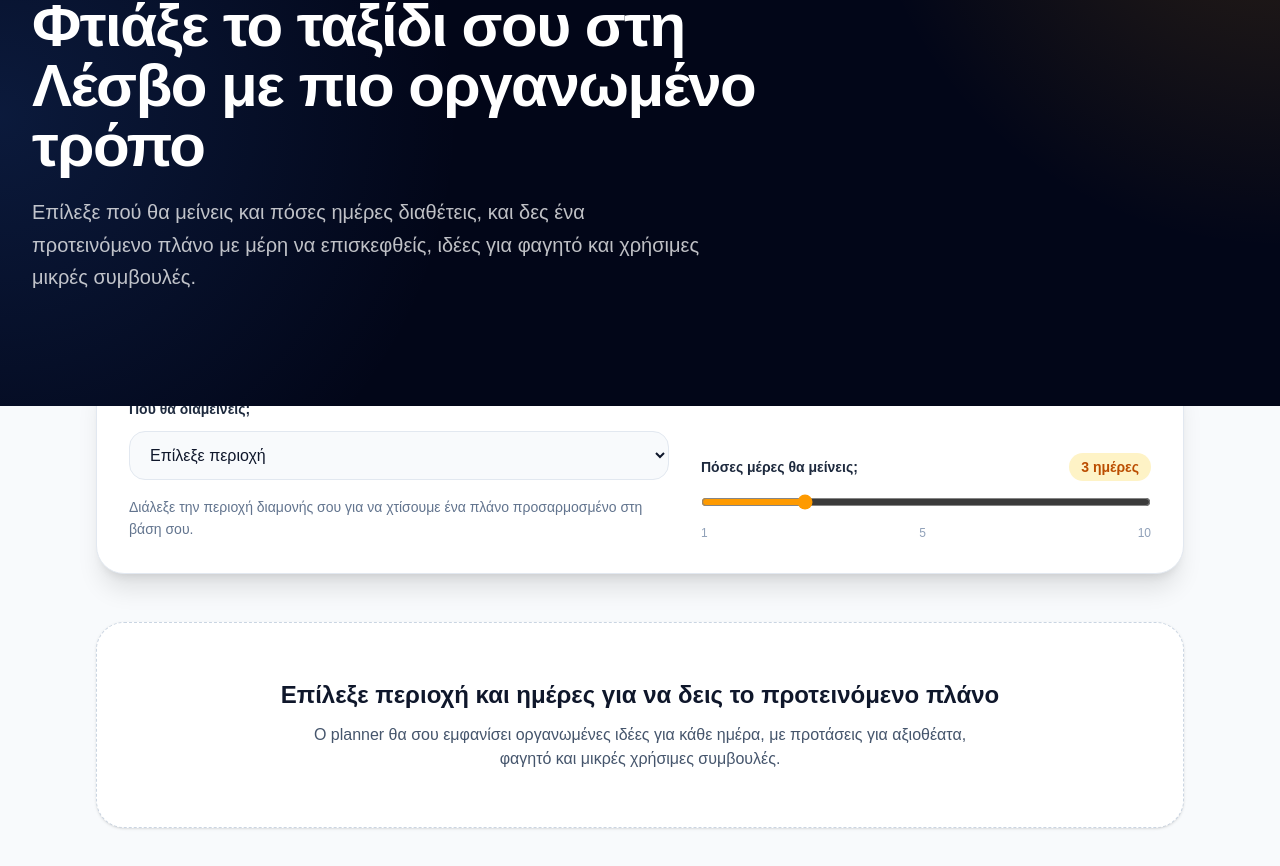
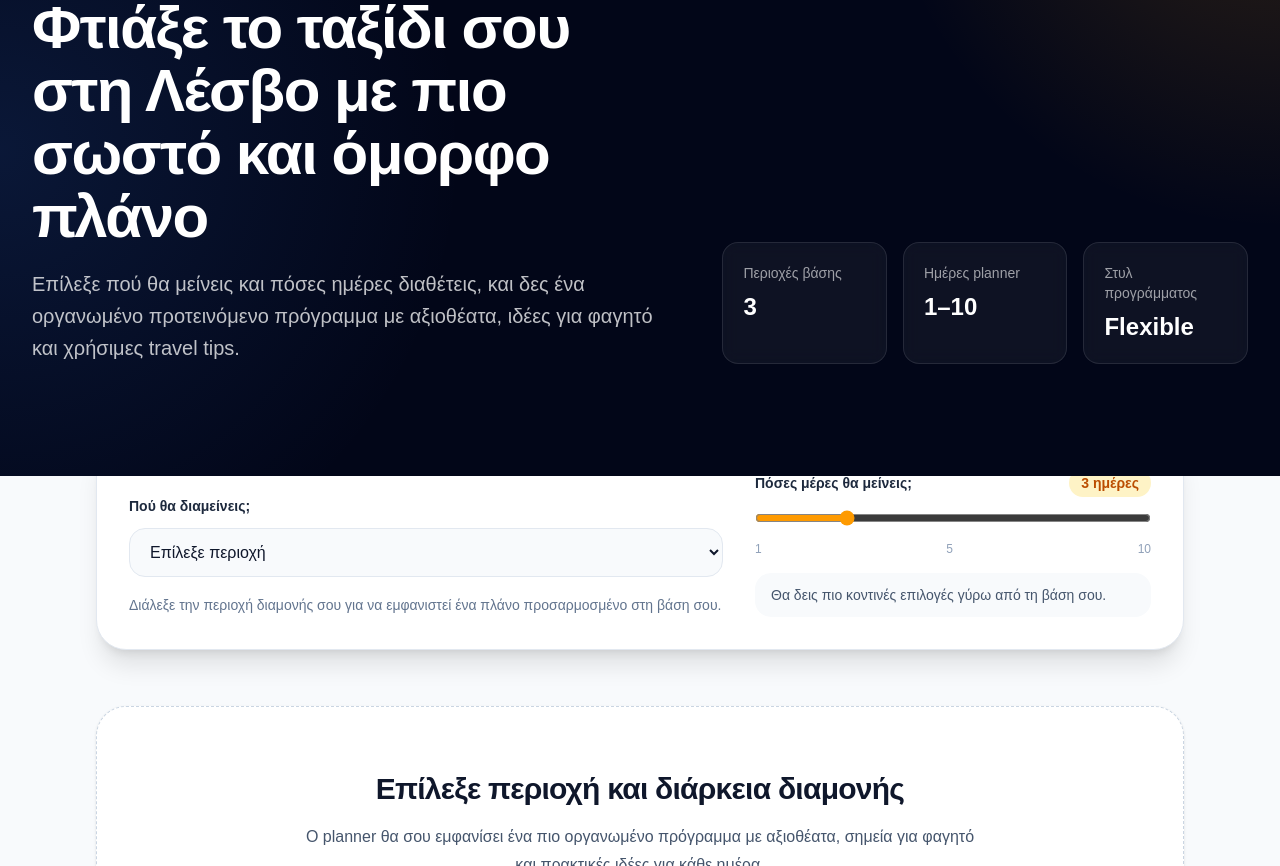
Before and after one commit to amamouridis06/lesvos-travel-guide, a Next.js app: page /planner in a window 1280 px wide. Shown: the part 254-1120 px from the top of the page. Built offline with nearby package versions, Linux system fonts and the light colour scheme.

Commit message:
Update page.tsx

```diff
--- a/app/planner/page.tsx
+++ b/app/planner/page.tsx
@@ -7,7 +7,7 @@ const itineraries = {
   molivos: {
     label: "Μόλυβος",
     description:
-      "Ιδανική βάση για βόλτες σε παραδοσιακά χωριά, παραλίες και βόρεια διαδρομή.",
+      "Ιδανική βάση για βόλτες σε παραδοσιακά χωριά, παραλίες και τη βόρεια πλευρά του νησιού.",
     nearby: [
       {
         place: "Μόλυβος",
@@ -62,7 +62,6 @@ const itineraries = {
       },
     ],
   },
-
   plomari: {
     label: "Πλωμάρι",
     description:
@@ -107,7 +106,6 @@ const itineraries = {
       },
     ],
   },
-
   mytilini: {
     label: "Μυτιλήνη",
     description:
@@ -156,6 +154,15 @@ const itineraries = {
 
 type LocationKey = keyof typeof itineraries;
 
+type DayPlan = {
+  day: number;
+  place: string;
+  area: string;
+  see: readonly string[];
+  eat: readonly string[];
+  tip: string;
+};
+
 function SectionTitle({
   eyebrow,
   title,
@@ -166,7 +173,7 @@ function SectionTitle({
   description?: string;
 }) {
   return (
-    <div className="max-w-2xl">
+    <div className="max-w-3xl">
       {eyebrow ? (
         <p className="mb-3 text-sm font-semibold uppercase tracking-[0.18em] text-amber-600">
           {eyebrow}
@@ -176,7 +183,7 @@ function SectionTitle({
         {title}
       </h2>
       {description ? (
-        <p className="mt-3 text-base leading-relaxed text-slate-600 md:text-lg">
+        <p className="mt-4 text-base leading-7 text-slate-600 md:text-lg">
           {description}
         </p>
       ) : null}
@@ -184,13 +191,26 @@ function SectionTitle({
   );
 }
 
+function BulletList({ items, dotColor }: { items: readonly string[]; dotColor: string }) {
+  return (
+    <ul className="space-y-3">
+      {items.map((item) => (
+        <li key={item} className="flex items-start gap-3 text-slate-700 leading-6">
+          <span className={`mt-2 h-2.5 w-2.5 shrink-0 rounded-full ${dotColor}`} />
+          <span>{item}</span>
+        </li>
+      ))}
+    </ul>
+  );
+}
+
 export default function PlannerPage() {
   const [location, setLocation] = useState<LocationKey | "">("");
-  const [days, setDays] = useState(3);
+  const [days, setDays] = useState<number>(3);
 
   const selectedLocation = location ? itineraries[location] : null;
 
-  const plan = useMemo(() => {
+  const plan = useMemo<DayPlan[]>(() => {
     if (!location) return [];
 
     const base = itineraries[location];
@@ -205,25 +225,42 @@ export default function PlannerPage() {
   return (
     <main className="min-h-screen bg-slate-50 text-slate-900">
       <section className="relative overflow-hidden bg-slate-950 text-white">
-        <div className="absolute inset-0 bg-[radial-gradient(circle_at_top_right,rgba(245,158,11,0.18),transparent_30%),radial-gradient(circle_at_left,rgba(59,130,246,0.16),transparent_35%)]" />
+        <div className="absolute inset-0 bg-[radial-gradient(circle_at_top_right,rgba(245,158,11,0.18),transparent_28%),radial-gradient(circle_at_left,rgba(59,130,246,0.14),transparent_35%)]" />
         <div className="relative mx-auto max-w-7xl px-6 py-20 md:px-8 md:py-28">
-          <div className="max-w-3xl">
-            <div className="inline-flex items-center rounded-full border border-white/15 bg-white/5 px-4 py-1.5 text-sm font-medium text-white/85 backdrop-blur">
-              Lesvos Travel Planner
+          <div className="grid gap-12 lg:grid-cols-[1.1fr_0.9fr] lg:items-end">
+            <div className="max-w-3xl">
+              <div className="inline-flex items-center rounded-full border border-white/15 bg-white/5 px-4 py-1.5 text-sm font-medium text-white/85 backdrop-blur">
+                Lesvos Travel Planner
+              </div>
+              <h1 className="mt-6 text-4xl font-bold tracking-tight md:text-6xl md:leading-[1.05]">
+                Φτιάξε το ταξίδι σου στη Λέσβο με πιο σωστό και όμορφο πλάνο
+              </h1>
+              <p className="mt-5 max-w-2xl text-base leading-7 text-white/75 md:text-xl md:leading-8">
+                Επίλεξε πού θα μείνεις και πόσες ημέρες διαθέτεις, και δες ένα οργανωμένο προτεινόμενο πρόγραμμα με αξιοθέατα, ιδέες για φαγητό και χρήσιμες travel tips.
+              </p>
             </div>
-            <h1 className="mt-6 text-4xl font-bold tracking-tight md:text-6xl">
-              Φτιάξε το ταξίδι σου στη Λέσβο με πιο οργανωμένο τρόπο
-            </h1>
-            <p className="mt-5 max-w-2xl text-base leading-relaxed text-white/75 md:text-xl">
-              Επίλεξε πού θα μείνεις και πόσες ημέρες διαθέτεις, και δες ένα προτεινόμενο πλάνο με μέρη να επισκεφθείς, ιδέες για φαγητό και χρήσιμες μικρές συμβουλές.
-            </p>
+
+            <div className="grid gap-4 sm:grid-cols-3 lg:grid-cols-1 xl:grid-cols-3">
+              <div className="rounded-2xl border border-white/10 bg-white/5 p-5 backdrop-blur">
+                <p className="text-sm text-white/60">Περιοχές βάσης</p>
+                <p className="mt-2 text-2xl font-bold">3</p>
+              </div>
+              <div className="rounded-2xl border border-white/10 bg-white/5 p-5 backdrop-blur">
+                <p className="text-sm text-white/60">Ημέρες planner</p>
+                <p className="mt-2 text-2xl font-bold">1–10</p>
+              </div>
+              <div className="rounded-2xl border border-white/10 bg-white/5 p-5 backdrop-blur">
+                <p className="text-sm text-white/60">Στυλ προγράμματος</p>
+                <p className="mt-2 text-2xl font-bold">Flexible</p>
+              </div>
+            </div>
           </div>
         </div>
       </section>
 
-      <section className="mx-auto -mt-10 max-w-6xl px-6 pb-12 md:px-8">
-        <div className="rounded-[28px] border border-slate-200 bg-white p-6 shadow-xl md:p-8">
-          <div className="grid gap-8 md:grid-cols-[1.2fr_1fr] md:items-end">
+      <section className="mx-auto -mt-10 max-w-6xl px-6 pb-14 md:px-8">
+        <div className="rounded-[30px] border border-slate-200 bg-white p-6 shadow-xl md:p-8">
+          <div className="grid gap-8 lg:grid-cols-[1.2fr_0.8fr] lg:items-end">
             <div>
               <label className="mb-3 block text-sm font-semibold text-slate-800">
                 Πού θα διαμείνεις;
@@ -240,13 +277,13 @@ export default function PlannerPage() {
               </select>
 
               {selectedLocation ? (
-                <p className="mt-4 text-sm leading-relaxed text-slate-600">
+                <div className="mt-4 rounded-2xl border border-amber-100 bg-amber-50/70 px-4 py-3 text-sm leading-6 text-slate-700">
                   <span className="font-semibold text-slate-900">{selectedLocation.label}:</span>{" "}
                   {selectedLocation.description}
-                </p>
+                </div>
               ) : (
-                <p className="mt-4 text-sm leading-relaxed text-slate-500">
-                  Διάλεξε την περιοχή διαμονής σου για να χτίσουμε ένα πλάνο προσαρμοσμένο στη βάση σου.
+                <p className="mt-4 text-sm leading-6 text-slate-500">
+                  Διάλεξε την περιοχή διαμονής σου για να εμφανιστεί ένα πλάνο προσαρμοσμένο στη βάση σου.
                 </p>
               )}
             </div>
@@ -273,6 +310,11 @@ export default function PlannerPage() {
                 <span>5</span>
                 <span>10</span>
               </div>
+              <div className="mt-4 rounded-2xl bg-slate-50 px-4 py-3 text-sm text-slate-600">
+                {days <= 3
+                  ? "Θα δεις πιο κοντινές επιλογές γύρω από τη βάση σου."
+                  : "Θα προστεθούν και πιο εκτεταμένες ημερήσιες εξορμήσεις."}
+              </div>
             </div>
           </div>
         </div>
@@ -280,16 +322,14 @@ export default function PlannerPage() {
 
       {location ? (
         <section className="mx-auto max-w-6xl px-6 pb-24 md:px-8">
-          <div className="mb-10 flex flex-col gap-4 md:flex-row md:items-end md:justify-between">
+          <div className="mb-10 flex flex-col gap-5 lg:flex-row lg:items-end lg:justify-between">
             <SectionTitle
               eyebrow="Suggested itinerary"
               title={`Προτεινόμενο πρόγραμμα για ${selectedLocation?.label}`}
-              description="Το πλάνο προσαρμόζεται στις ημέρες που έχεις διαθέσιμες και εστιάζει σε κοντινές ή πιο εκτεταμένες διαδρομές ανάλογα με τη διάρκεια της διαμονής σου."
+              description="Το πλάνο προσαρμόζεται στη διάρκεια της διαμονής σου και σου δίνει μια πιο καθαρή εικόνα για το πώς να οργανώσεις κάθε ημέρα σου στο νησί."
             />
-            <div className="rounded-2xl border border-slate-200 bg-white px-4 py-3 text-sm text-slate-600 shadow-sm">
-              {days <= 3
-                ? "Πρόγραμμα με έμφαση σε κοντινές αποστάσεις"
-                : "Πρόγραμμα με κοντινές και ημερήσιες εξορμήσεις"}
+            <div className="w-fit rounded-2xl border border-slate-200 bg-white px-4 py-3 text-sm text-slate-600 shadow-sm">
+              {plan.length} προτεινόμενες ημέρες
             </div>
           </div>
 
@@ -297,56 +337,42 @@ export default function PlannerPage() {
             {plan.map((day) => (
               <article
                 key={`${day.day}-${day.place}`}
-                className="overflow-hidden rounded-[28px] border border-slate-200 bg-white shadow-sm transition hover:shadow-md"
+                className="overflow-hidden rounded-[30px] border border-slate-200 bg-white shadow-sm transition duration-300 hover:-translate-y-0.5 hover:shadow-lg"
               >
-                <div className="border-b border-slate-100 bg-slate-50 px-6 py-4">
-                  <div className="flex flex-col gap-2 md:flex-row md:items-center md:justify-between">
+                <div className="border-b border-slate-100 bg-gradient-to-r from-slate-50 to-white px-6 py-5 md:px-7">
+                  <div className="flex flex-col gap-3 md:flex-row md:items-center md:justify-between">
                     <div>
                       <p className="text-sm font-semibold uppercase tracking-[0.14em] text-amber-600">
                         Ημέρα {day.day}
                       </p>
-                      <h3 className="mt-1 text-2xl font-bold tracking-tight text-slate-900">
+                      <h3 className="mt-1 text-2xl font-bold tracking-tight text-slate-900 md:text-[28px]">
                         {day.place}
                       </h3>
                     </div>
-                    <span className="inline-flex w-fit items-center rounded-full bg-slate-900 px-3 py-1 text-sm font-medium text-white">
+                    <span className="inline-flex w-fit items-center rounded-full bg-slate-900 px-3.5 py-1.5 text-sm font-medium text-white">
                       {day.area}
                     </span>
                   </div>
                 </div>
 
-                <div className="grid gap-6 px-6 py-6 md:grid-cols-2">
-                  <div className="rounded-2xl bg-slate-50 p-5">
-                    <p className="mb-3 text-sm font-semibold uppercase tracking-[0.14em] text-slate-500">
+                <div className="grid gap-5 px-6 py-6 md:grid-cols-2 md:px-7">
+                  <div className="rounded-2xl border border-slate-200 bg-slate-50 p-5">
+                    <p className="mb-4 text-sm font-semibold uppercase tracking-[0.14em] text-slate-500">
                       Τι να δεις
                     </p>
-                    <ul className="space-y-2">
-                      {day.see.map((item) => (
-                        <li key={item} className="flex items-start gap-3 text-slate-700">
-                          <span className="mt-2 h-2.5 w-2.5 rounded-full bg-amber-500" />
-                          <span>{item}</span>
-                        </li>
-                      ))}
-                    </ul>
+                    <BulletList items={day.see} dotColor="bg-amber-500" />
                   </div>
 
-                  <div className="rounded-2xl bg-slate-50 p-5">
-                    <p className="mb-3 text-sm font-semibold uppercase tracking-[0.14em] text-slate-500">
+                  <div className="rounded-2xl border border-slate-200 bg-slate-50 p-5">
+                    <p className="mb-4 text-sm font-semibold uppercase tracking-[0.14em] text-slate-500">
                       Πού να φας
                     </p>
-                    <ul className="space-y-2">
-                      {day.eat.map((item) => (
-                        <li key={item} className="flex items-start gap-3 text-slate-700">
-                          <span className="mt-2 h-2.5 w-2.5 rounded-full bg-sky-500" />
-                          <span>{item}</span>
-                        </li>
-                      ))}
-                    </ul>
+                    <BulletList items={day.eat} dotColor="bg-sky-500" />
                   </div>
                 </div>
 
-                <div className="px-6 pb-6">
-                  <div className="rounded-2xl border border-amber-100 bg-amber-50 px-5 py-4 text-sm leading-relaxed text-amber-900">
+                <div className="px-6 pb-6 md:px-7 md:pb-7">
+                  <div className="rounded-2xl border border-amber-100 bg-amber-50 px-5 py-4 text-sm leading-6 text-amber-950">
                     <span className="font-semibold">Travel tip:</span> {day.tip}
                   </div>
                 </div>
@@ -356,20 +382,20 @@ export default function PlannerPage() {
         </section>
       ) : (
         <section className="mx-auto max-w-6xl px-6 pb-24 md:px-8">
-          <div className="rounded-[28px] border border-dashed border-slate-300 bg-white px-6 py-14 text-center shadow-sm">
-            <h2 className="text-2xl font-bold text-slate-900">
-              Επίλεξε περιοχή και ημέρες για να δεις το προτεινόμενο πλάνο
+          <div className="rounded-[30px] border border-dashed border-slate-300 bg-white px-6 py-16 text-center shadow-sm">
+            <h2 className="text-2xl font-bold tracking-tight text-slate-900 md:text-3xl">
+              Επίλεξε περιοχή και διάρκεια διαμονής
             </h2>
-            <p className="mx-auto mt-3 max-w-2xl text-slate-600">
-              Ο planner θα σου εμφανίσει οργανωμένες ιδέες για κάθε ημέρα, με προτάσεις για αξιοθέατα, φαγητό και μικρές χρήσιμες συμβουλές.
+            <p className="mx-auto mt-4 max-w-2xl text-base leading-7 text-slate-600">
+              Ο planner θα σου εμφανίσει ένα πιο οργανωμένο πρόγραμμα με αξιοθέατα, σημεία για φαγητό και πρακτικές ιδέες για κάθε ημέρα.
             </p>
           </div>
         </section>
       )}
 
       <section className="mx-auto max-w-6xl px-6 pb-24 md:px-8">
-        <div className="rounded-[32px] bg-slate-900 px-8 py-10 text-white shadow-xl md:px-10 md:py-12">
-          <div className="flex flex-col gap-6 md:flex-row md:items-center md:justify-between">
+        <div className="overflow-hidden rounded-[34px] bg-gradient-to-r from-slate-900 to-slate-800 px-8 py-10 text-white shadow-xl md:px-10 md:py-12">
+          <div className="flex flex-col gap-6 lg:flex-row lg:items-center lg:justify-between">
             <div className="max-w-2xl">
               <p className="text-sm font-semibold uppercase tracking-[0.18em] text-amber-400">
                 Continue exploring
@@ -377,7 +403,7 @@ export default function PlannerPage() {
               <h3 className="mt-3 text-2xl font-bold tracking-tight md:text-3xl">
                 Ανακάλυψε περισσότερα μέρη, εμπειρίες και προτάσεις για τη Λέσβο
               </h3>
-              <p className="mt-3 text-white/70">
+              <p className="mt-4 text-base leading-7 text-white/70">
                 Συνέχισε την περιήγηση στον ταξιδιωτικό οδηγό και βρες χωριά, παραλίες, φαγητό και προτεινόμενες διαμονές.
               </p>
             </div>
```
